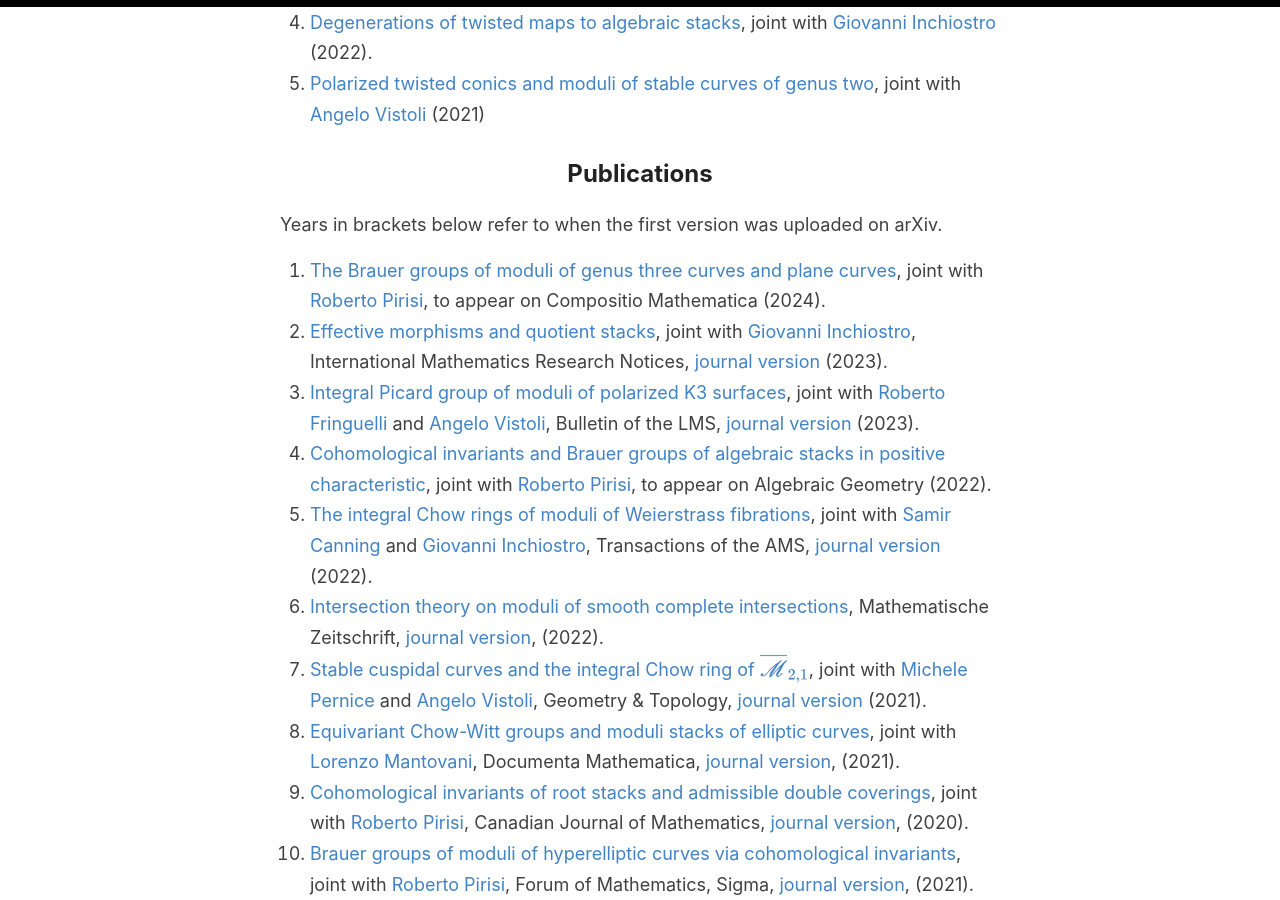
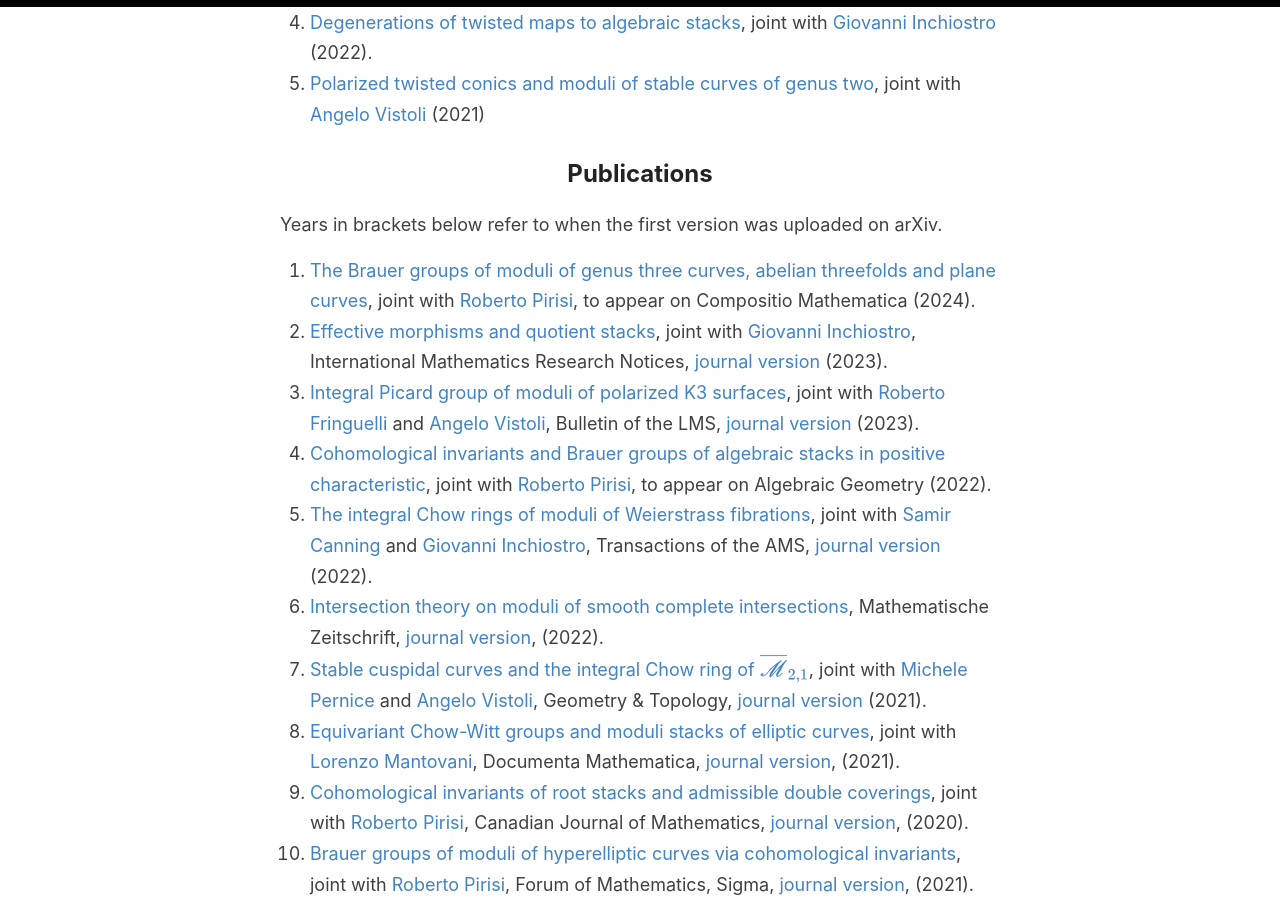
Before and after one commit to anddil/anddil.github.io, a Jekyll site: the page built from _pages/research.md, in a window 1280 px wide and 900 px high, scrolled down 911 px. Built offline with Jekyll 4.4.1, drawn with Linux system fonts in a browser that asks for light colours.

Commit message:
Update research.md

```diff
--- a/_pages/research.md
+++ b/_pages/research.md
@@ -47,7 +47,7 @@ The kind of techniques that I use include stack-theoretical methods, logarithmic
 ## Publications
 Years in brackets below refer to when the first version was uploaded on arXiv.
 
-1. [The Brauer groups of moduli of genus three curves and plane curves](https://arxiv.org/abs/2402.06620), joint with [Roberto Pirisi](https://sites.google.com/view/rpirisi/home), to appear on Compositio Mathematica (2024).
+1. [The Brauer groups of moduli of genus three curves, abelian threefolds and plane curves](https://arxiv.org/abs/2402.06620), joint with [Roberto Pirisi](https://sites.google.com/view/rpirisi/home), to appear on Compositio Mathematica (2024).
 1. [Effective morphisms and quotient stacks](https://arxiv.org/abs/2303.10751), joint with [Giovanni Inchiostro](https://sites.math.washington.edu/~ginchios/), International Mathematics Research Notices, [journal version](https://doi.org/10.1093/imrn/rnae010) (2023).
 1. [Integral Picard group of moduli of polarized K3 surfaces](https://arxiv.org/abs/2305.07574), joint with [Roberto Fringuelli](https://sites.google.com/view/roberto-fringuelli/home-page) and [Angelo Vistoli](http://homepage.sns.it/vistoli/), Bulletin of the LMS, [journal version](https://doi.org/10.1112/blms.12968) (2023).
 1. [Cohomological invariants and Brauer groups of algebraic stacks in positive characteristic](https://arxiv.org/abs/2207.08792), joint with [Roberto Pirisi](https://sites.google.com/view/rpirisi/home), to appear on Algebraic Geometry (2022).
```
